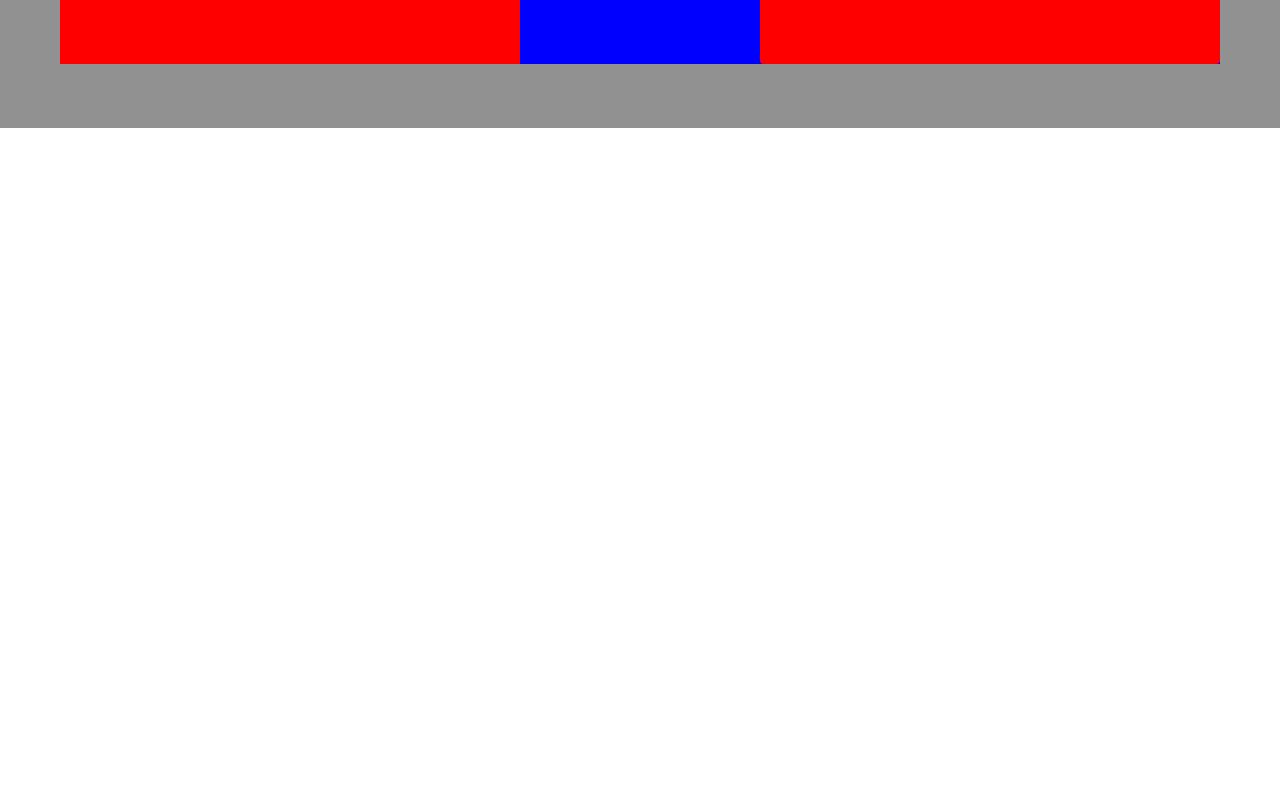
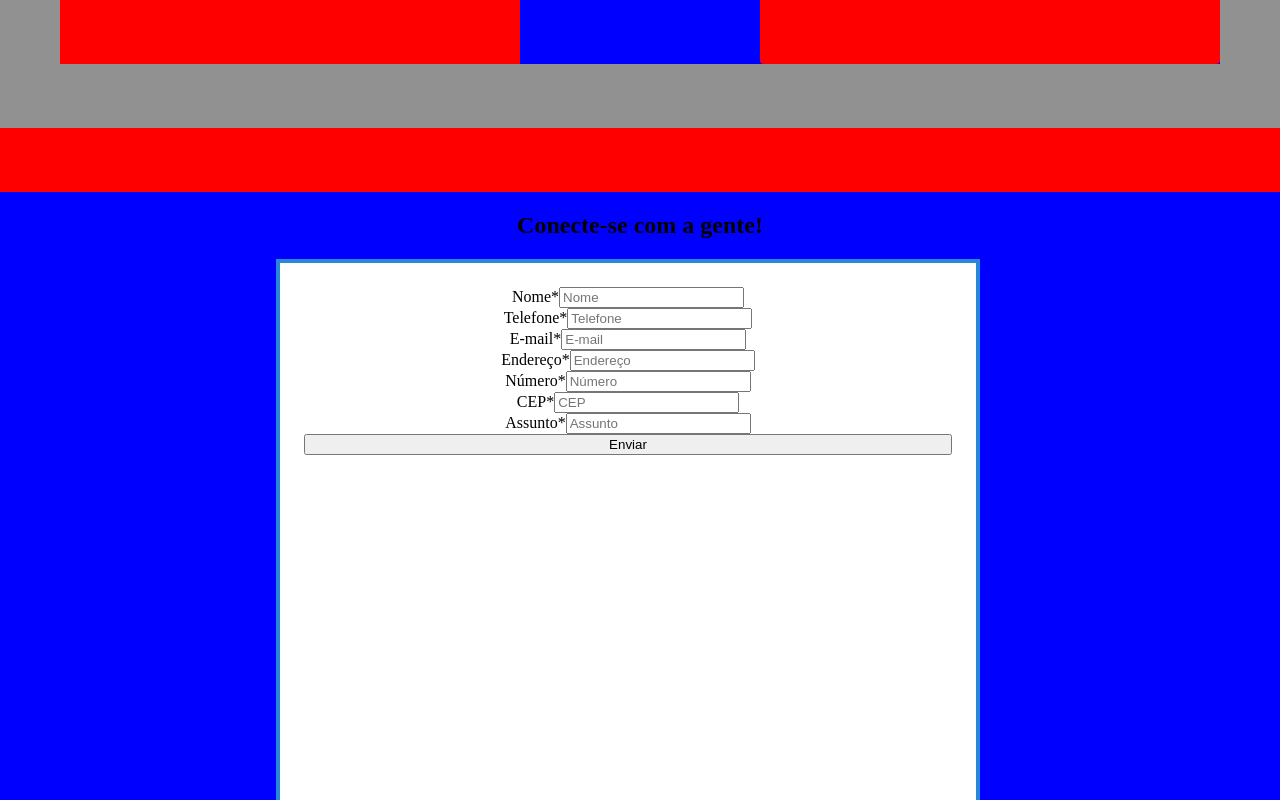
Before and after one commit to guilherme-a-pinheiro/ponto-net-vercel, a Next.js app: page / in a window 1280 px wide. Shown: the part 4700-5500 px from the top of the page. Before the commit the page ends 4828 px from the top, so only its background shows below. Built offline with nearby package versions, Linux system fonts and the light colour scheme.

Commit message:
conectese falta terminar

```diff
--- /dev/null
+++ b/components/conectese/index.js
@@ -0,0 +1,51 @@
+import React from 'react'
+import * as S from './styles'
+
+export default function Conectese() {
+  return (
+    <>
+    <S.Main>
+      <S.Content>
+        <div>
+          <h2>Conecte-se com a gente!</h2>
+        </div>
+        <S.Form>
+          <form action="">
+            <S.CampoForms>
+              <div>
+                <label htmlFor="">Nome*</label>
+                <input type="text" name="" id="" placeholder="Nome"/>
+              </div>
+            </S.CampoForms>
+            <S.CampoForms>
+              <label htmlFor="">Telefone*</label>
+              <input type="text" name="" id="" placeholder="Telefone"/>
+            </S.CampoForms>
+            <S.CampoForms>
+              <label htmlFor="">E-mail*</label>
+              <input type="text" name="" id="" placeholder="E-mail"/>
+            </S.CampoForms>
+            <S.CampoForms>
+              <label htmlFor="">Endereço*</label>
+              <input type="text" name="" id="" placeholder="Endereço"/>
+            </S.CampoForms>
+            <S.CampoFormsEndereco>
+              <label htmlFor="">Número*</label>
+              <input type="text" name="" id="" placeholder="Número"/>
+            </S.CampoFormsEndereco>
+            <S.CampoFormsEndereco>
+              <label htmlFor="">CEP*</label>
+              <input type="text" name="" id="" placeholder="CEP"/>
+            </S.CampoFormsEndereco>
+            <S.CampoForms>
+              <label htmlFor="">Assunto*</label>
+              <input type="text" name="" id="" placeholder="Assunto"/>
+            </S.CampoForms>
+            <button type="submit">Enviar</button>
+          </form>
+        </S.Form>
+      </S.Content>
+    </S.Main>
+    </>
+  )
+}
--- /dev/null
+++ b/components/conectese/styles.js
@@ -0,0 +1,39 @@
+import { styled } from '@stitches/react';
+
+export const Main = styled('div', {
+  width: '100%',
+  height: '100vh',
+  backgroundColor: 'red',
+  padding: '64px 0px',
+  display: 'flex'
+})
+
+export const Content = styled('div', {
+  width: '100%',
+  height: '100%',
+  backgroundColor: 'blue',
+  display: 'block',
+  textAlign: 'center'
+})
+
+export const Form = styled('div', {
+  width: '648px',
+  height: '500px',
+  padding: '24px',
+  backgroundColor: '#fff',
+  border: '4px solid rgb(41, 135, 217)',
+  margin: '0px 276px',
+  form: {
+    display: 'flex',
+    flexDirection: 'column',
+    justifyContent: 'space-between'
+  }
+})
+
+export const CampoForms = styled('div', {
+
+})
+
+export const CampoFormsEndereco = styled('div', {
+
+})
--- a/pages/index.js
+++ b/pages/index.js
@@ -8,6 +8,7 @@ import Infos from '../components/infos'
 import Qualidades from '../components/qualidades'
 import NossosClientes from '../components/nossosclientes'
 import Contato from '../components/contato'
+import Conectese from '../components/conectese'
 
 export default function Home() {
   return (
@@ -25,6 +26,7 @@ export default function Home() {
         <Qualidades />
         <NossosClientes />
         <Contato />
+        <Conectese />
       </main>
     </>
   )
```
